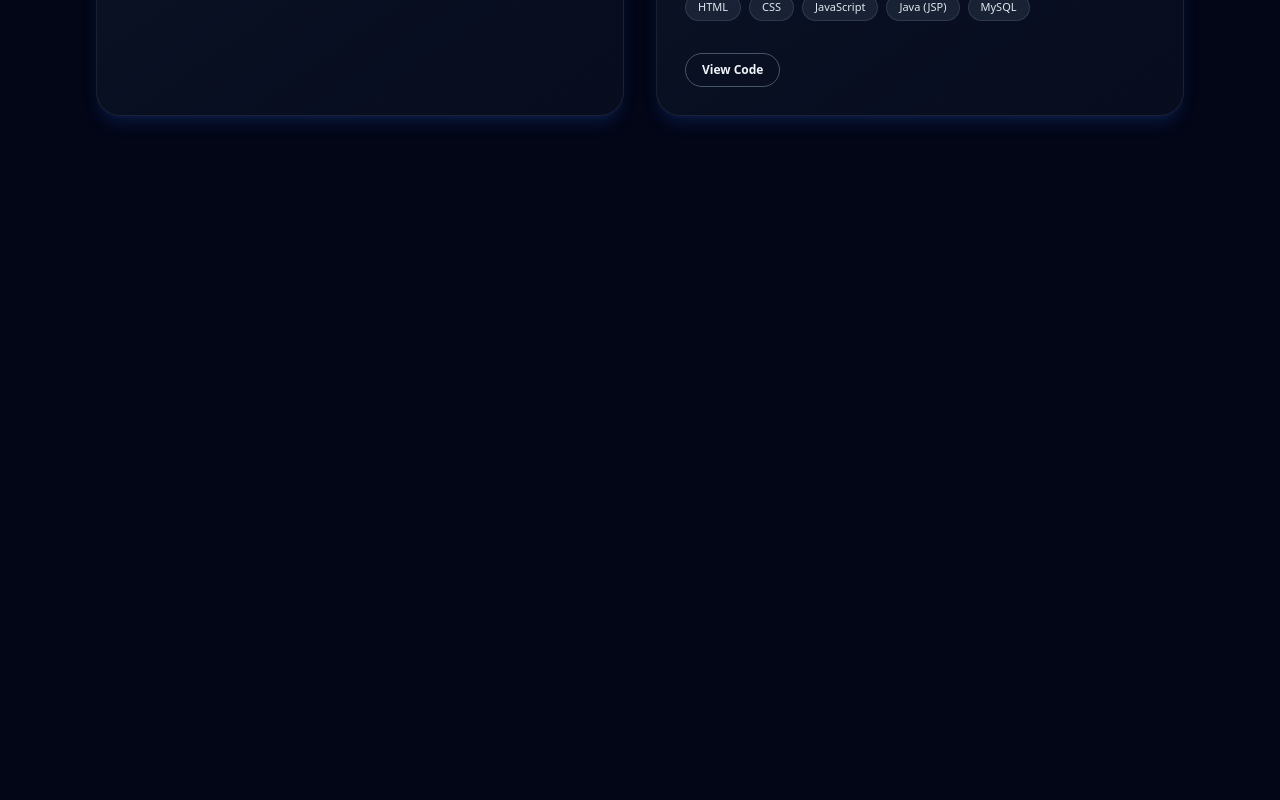
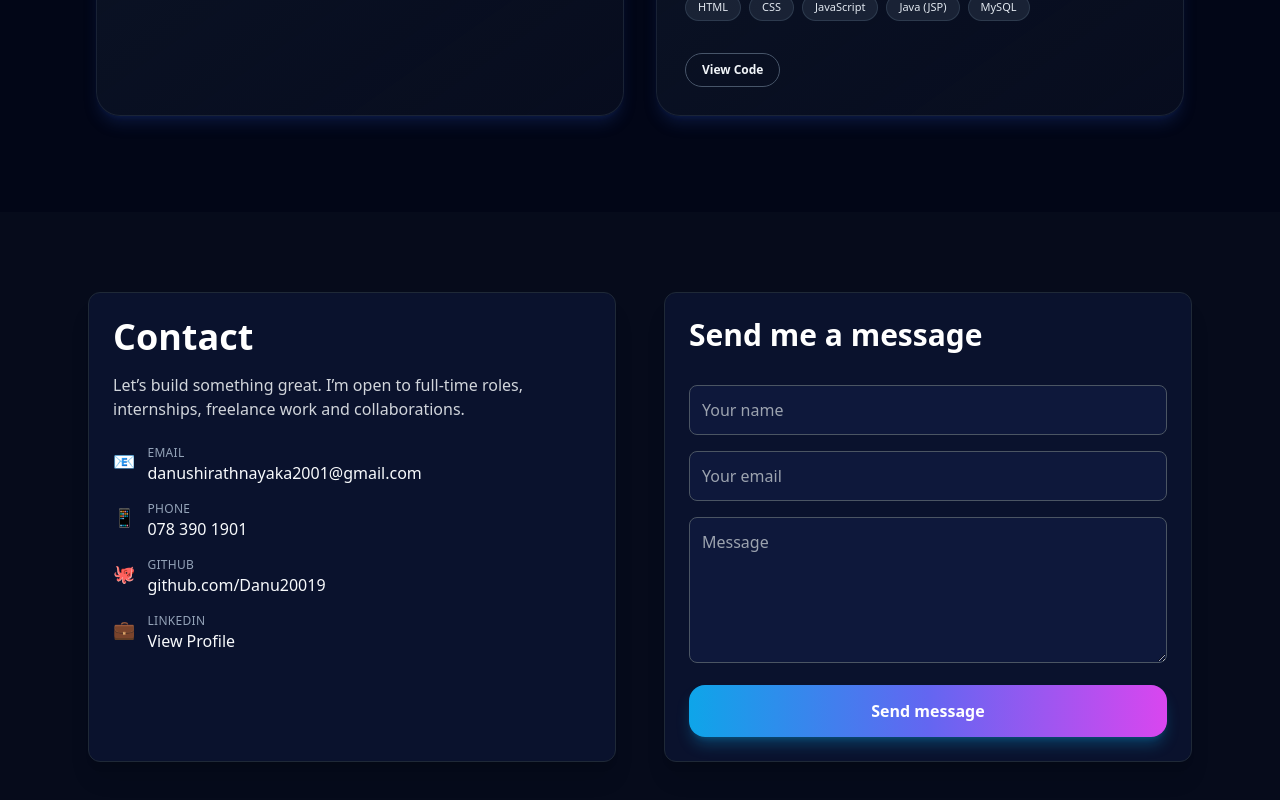
Before and after one commit to Danu20019/portfolio, a React (Vite) app: page / in a window 1280 px wide. Shown: the part 3226-4026 px from the top of the page. Before the commit the page ends 3438 px from the top, so only its background shows below. Built offline with nearby package versions, Linux system fonts and the light colour scheme.

Commit message:
implement the contact me part

```diff
--- a/src/App.jsx
+++ b/src/App.jsx
@@ -4,6 +4,7 @@ import Hero from "./components/Hero";
 import About from "./components/About";
 import Skills from "./components/Skills";
 import Projects from "./components/Projects";
+import Contact from "./components/Contact";
 
 
 function App() {
@@ -13,6 +14,7 @@ function App() {
       <About />
       <Skills />
       <Projects />
+      <Contact />
     </div>
   );
 }
--- a/src/components/Contact.jsx
+++ b/src/components/Contact.jsx
@@ -0,0 +1,168 @@
+import { useState } from "react";
+
+export default function Contact() {
+  const [status, setStatus] = useState("");
+
+  const handleSubmit = async (e) => {
+    e.preventDefault();
+    setStatus("sending");
+
+    const form = e.target;
+
+    const data = {
+      name: form.name.value,
+      email: form.email.value,
+      message: form.message.value,
+    };
+
+    const response = await fetch("https://formspree.io/f/mldqgdgw", {
+      method: "POST",
+      headers: { "Content-Type": "application/json" },
+      body: JSON.stringify(data),
+    });
+
+    if (response.ok) {
+      setStatus("success");
+      form.reset();
+    } else {
+      setStatus("error");
+    }
+  };
+
+  return (
+    <section id="contact" className="py-20 bg-[#060b1b] text-white">
+      <div className="max-w-6xl mx-auto px-6 grid md:grid-cols-2 gap-12">
+
+        {/* LEFT SIDE - CONTACT INFO */}
+        <div className="p-6 bg-[#0a122d] shadow-xl border border-gray-800 rounded-xl">
+          <h2 className="text-4xl font-bold mb-4">Contact</h2>
+          <p className="text-gray-300 mb-6">
+            Let’s build something great. I’m open to full-time roles,
+            internships, freelance work and collaborations.
+          </p>
+
+          <div className="space-y-4">
+            <ul className="space-y-4 text-sm md:text-base">
+                <li className="flex items-start gap-3">
+                  <span className="mt-0.5 text-sky-400 text-lg">📧</span>
+                  <div>
+                    <p className="text-slate-400 text-xs uppercase tracking-wide">
+                      Email
+                    </p>
+                    <a
+                      href="mailto:danushirathnayaka2001@gmail.com"
+                      className="font-medium text-slate-50 hover:text-sky-400 transition-colors"
+                    >
+                      danushirathnayaka2001@gmail.com
+                    </a>
+                  </div>
+                </li>
+
+                <li className="flex items-start gap-3">
+                  <span className="mt-0.5 text-sky-400 text-lg">📱</span>
+                  <div>
+                    <p className="text-slate-400 text-xs uppercase tracking-wide">
+                      Phone
+                    </p>
+                    <a
+                      href="tel:0783901901"
+                      className="font-medium text-slate-50 hover:text-sky-400 transition-colors"
+                    >
+                      078 390 1901
+                    </a>
+                  </div>
+                </li>
+
+                <li className="flex items-start gap-3">
+                  <span className="mt-0.5 text-sky-400 text-lg">🐙</span>
+                  <div>
+                    <p className="text-slate-400 text-xs uppercase tracking-wide">
+                      GitHub
+                    </p>
+                    <a
+                      href="https://github.com/Danu20019"
+                      target="_blank"
+                      rel="noreferrer"
+                      className="font-medium text-slate-50 hover:text-sky-400 transition-colors break-all"
+                    >
+                      github.com/Danu20019
+                    </a>
+                  </div>
+                </li>
+
+                <li className="flex items-start gap-3">
+                  <span className="mt-0.5 text-sky-400 text-lg">💼</span>
+                  <div>
+                    <p className="text-slate-400 text-xs uppercase tracking-wide">
+                      LinkedIn
+                    </p>
+                    <a
+                      href="https://www.linkedin.com/in/danushi-rathnayaka-34301b264/"
+                      target="_blank"
+                      rel="noreferrer"
+                      className="font-medium text-slate-50 hover:text-sky-400 transition-colors break-all"
+                    >
+                      View Profile
+                    </a>
+                  </div>
+                </li>
+              </ul>
+            </div>
+
+        </div>
+
+        {/* RIGHT SIDE - FORM */}
+        <form
+          onSubmit={handleSubmit}
+          className="p-6 bg-[#0a122d] shadow-xl border border-gray-800 rounded-xl space-y-4"
+        >
+          <h3 className="text-3xl font-semibold mb-4">Send me a message</h3>
+
+          <input
+            type="text"
+            name="name"
+            placeholder="Your name"
+            className="w-full p-3 rounded-lg bg-[#0e183b] border border-gray-600 outline-none"
+            required
+          />
+
+          <input
+            type="email"
+            name="email"
+            placeholder="Your email"
+            className="w-full p-3 rounded-lg bg-[#0e183b] border border-gray-600 outline-none"
+            required
+          />
+
+          <textarea
+            name="message"
+            placeholder="Message"
+            rows="5"
+            className="w-full p-3 rounded-lg bg-[#0e183b] border border-gray-600 outline-none"
+            required
+          ></textarea>
+
+          {/* SEND BUTTON */}
+          <button
+                type="submit"
+                className="mt-2 w-full rounded-2xl bg-gradient-to-r from-sky-500 via-indigo-500 to-fuchsia-500 px-6 py-3.5 text-sm md:text-base font-semibold text-white shadow-lg shadow-sky-500/30 hover:shadow-sky-400/40 hover:from-sky-400 hover:via-indigo-400 hover:to-fuchsia-400 transition-all"
+              >
+            Send message
+          </button>
+
+          {/* STATUS MESSAGES */}
+          {status === "sending" && (
+            <p className="text-yellow-400 text-sm">Sending message...</p>
+          )}
+          {status === "success" && (
+            <p className="text-green-400 text-sm">Message sent successfully ✔</p>
+          )}
+          {status === "error" && (
+            <p className="text-red-400 text-sm">Failed to send. Try again.</p>
+          )}
+        </form>
+
+      </div>
+    </section>
+  );
+}
```
